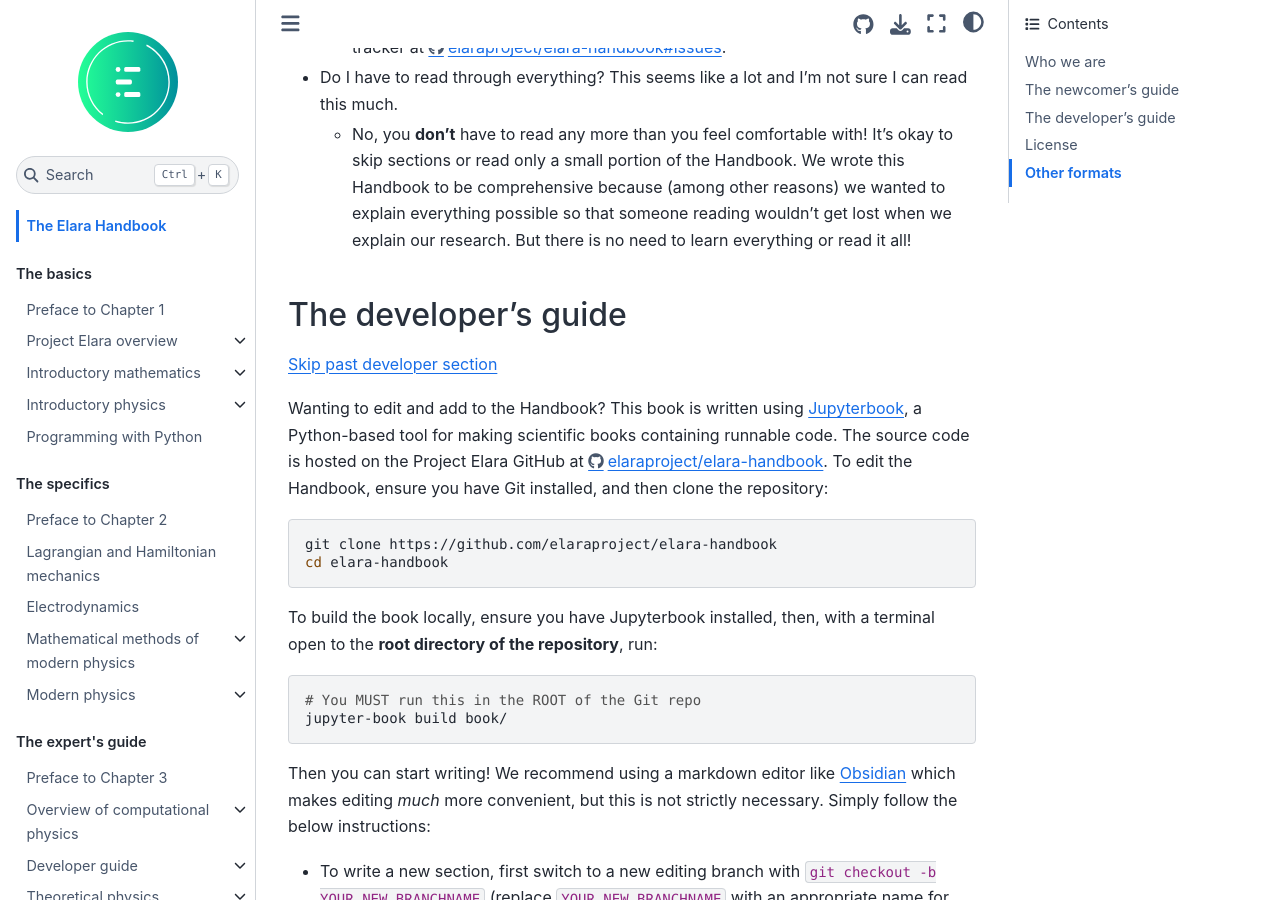
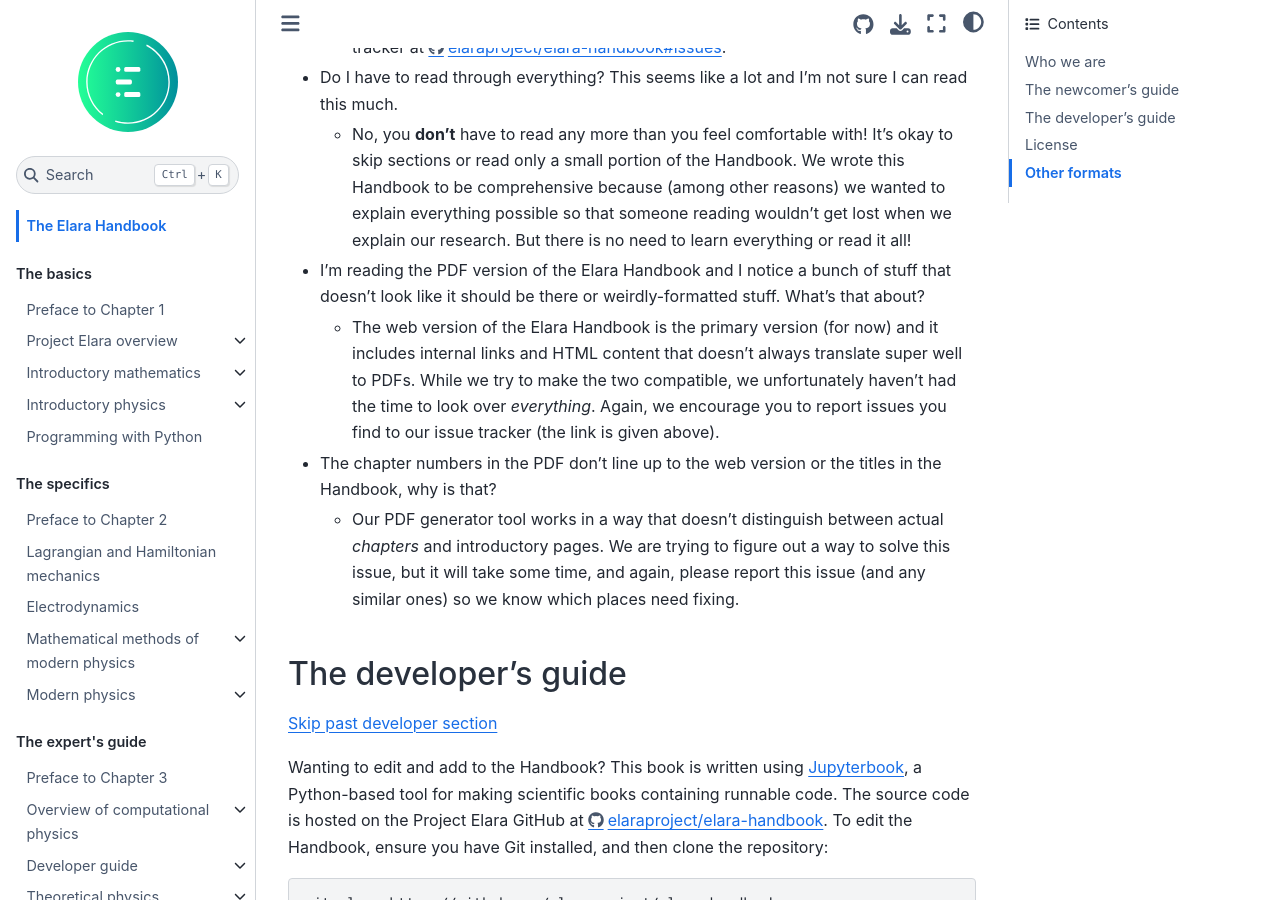
Before and after one commit to elaraproject/elara-handbook, a Jupyter Book: the page built from book/intro.md, in a window 1280 px wide and 900 px high, scrolled down 2363 px. Built offline with Jupyter Book 1.0.4 settings and Sphinx 7.4.7 and the Sphinx Book theme 1.1.4, drawn with Linux system fonts in a browser that asks for light colours.

Commit message:
Additions to Elara Handbook FAQ

```diff
--- a/book/intro.md
+++ b/book/intro.md
@@ -34,6 +34,10 @@ We are so grateful for each and every one of our members, and everyone's contrib
 	- We are a small team and though we want to produce documentation and work of the highest quality, our time constraints mean that the Handbook does have sections that seem out of place or are far too rushed. The Handbook is a work-in-progress and we _highly encourage_ reporting any issues you find to our issues tracker at <https://github.com/elaraproject/elara-handbook/issues>.
 - Do I have to read through everything? This seems like a lot and I'm not sure I can read this much.
 	- No, you **don't** have to read any more than you feel comfortable with! It's okay to skip sections or read only a small portion of the Handbook. We wrote this Handbook to be comprehensive because (among other reasons) we wanted to explain everything possible so that someone reading wouldn't get lost when we explain our research. But there is no need to learn everything or read it all!
+- I'm reading the PDF version of the Elara Handbook and I notice a bunch of stuff that doesn't look like it should be there or weirdly-formatted stuff. What's that about?
+	- The web version of the Elara Handbook is the primary version (for now) and it includes internal links and HTML content that doesn't always translate super well to PDFs. While we try to make the two compatible, we unfortunately haven't had the time to look over _everything_. Again, we encourage you to report issues you find to our issue tracker (the link is given above).
+- The chapter numbers in the PDF don't line up to the web version or the titles in the Handbook, why is that?
+	- Our PDF generator tool works in a way that doesn't distinguish between actual _chapters_ and introductory pages. We are trying to figure out a way to solve this issue, but it will take some time, and again, please report this issue (and any similar ones) so we know which places need fixing.
 
 ## The developer's guide
 
```
